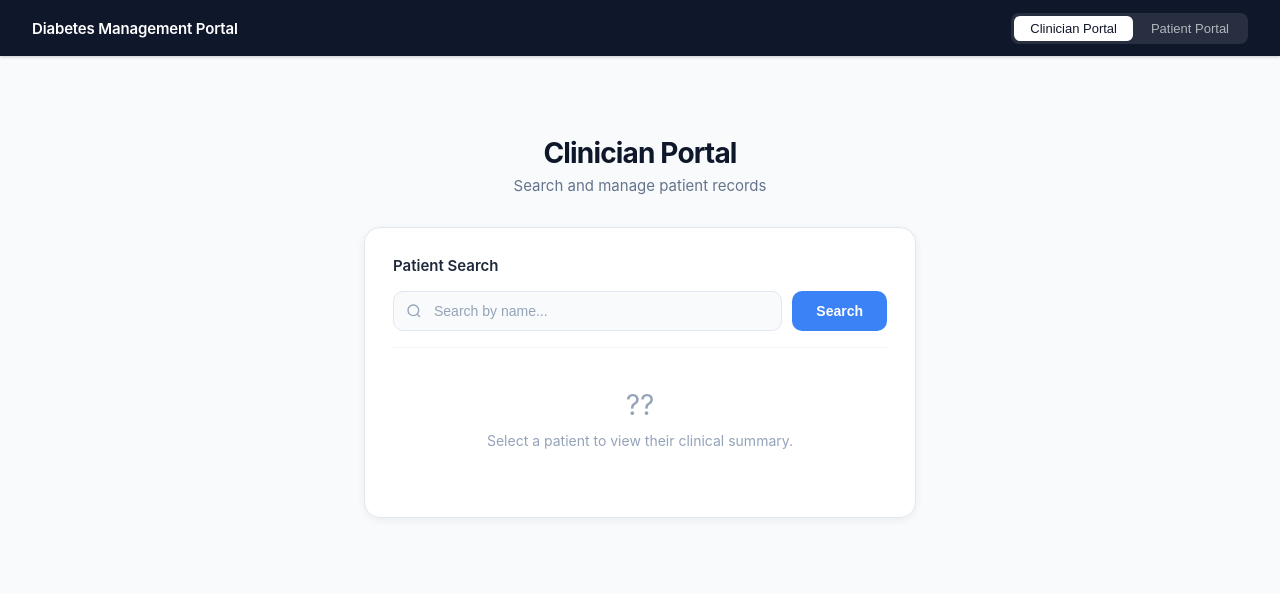
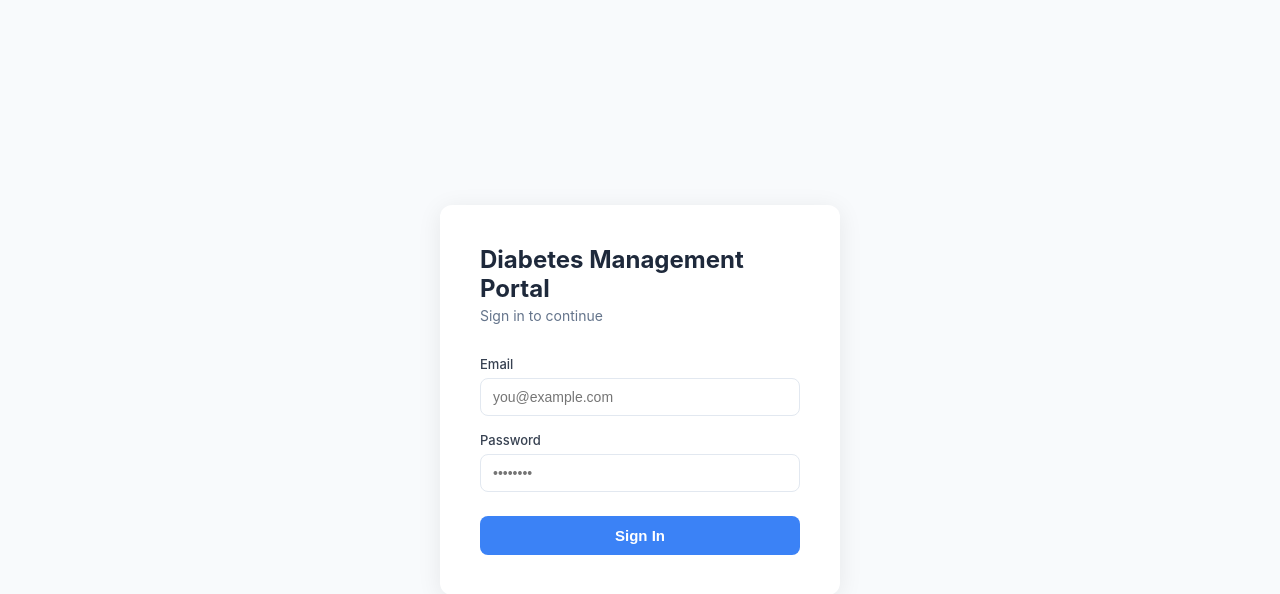
Before and after one commit to ameliatthomas24/fhir-project, a React (Vite) app in the folder src/frontend/: page / in a window 1280 px wide. Shown: the top 594 px of the page. Built offline with nearby package versions, Linux system fonts and the light colour scheme.

Commit message:
added login page

```diff
--- a/src/frontend/src/App.tsx
+++ b/src/frontend/src/App.tsx
@@ -1,31 +1,47 @@
-import { useState } from "react"; /*amelia*/
+import { useState } from "react";
 import PatientSearch from "./components/PatientSearch";
 import PatientRecord from "./components/PatientRecord";
+import Login from "./components/Login";
+import { getToken, clearToken } from "./api/client";
+import type { LoginResponse } from "./api/client";
 import type { PatientSummary } from "./types";
 import "./App.css";
 
 type Portal = "clinician" | "patient";
 
 export default function App() {
+  const [isLoggedIn, setIsLoggedIn] = useState<boolean>(!!getToken());
   const [portal, setPortal] = useState<Portal>("clinician");
   const [selectedPatient, setSelectedPatient] = useState<PatientSummary | null>(null);
+
+  const handleLogin = (data: LoginResponse) => {
+    setPortal(data.role === "patient" ? "patient" : "clinician");
+    setIsLoggedIn(true);
+  };
+
+  const handleLogout = () => {
+    clearToken();
+    setIsLoggedIn(false);
+    setSelectedPatient(null);
+  };
+
+  if (!isLoggedIn) {
+    return <Login onLogin={handleLogin} />;
+  }
 
   return (
     <div className="app">
       <header className="app-header">
         <span className="app-title">Diabetes Management Portal</span>
         <div className="portal-toggle">
-                    <button
-                        className={`toggle-btn ${portal === "clinician" ? "active" : ""}`}
-                        onClick={() => setPortal("clinician")}
-                    >
+          <button className={`toggle-btn ${portal === "clinician" ? "active" : ""}`} onClick={() => setPortal("clinician")}>
             Clinician Portal
           </button>
-                    <button
-                        className={`toggle-btn ${portal === "patient" ? "active" : ""}`}
-                        onClick={() => setPortal("patient")}
-                    >
+          <button className={`toggle-btn ${portal === "patient" ? "active" : ""}`} onClick={() => setPortal("patient")}>
             Patient Portal
+          </button>
+          <button onClick={handleLogout} style={{ marginLeft: "1rem", fontSize: "13px", color: "#64748b", background: "none", border: "none", cursor: "pointer" }}>
+            Log out
           </button>
         </div>
       </header>
@@ -35,11 +51,7 @@ export default function App() {
             <PatientSearch onSelect={setSelectedPatient} portal={portal} />
           </div>
         ) : (
-                    <PatientRecord
-                        patient={selectedPatient}
-                        portal={portal}
-                        onBack={() => setSelectedPatient(null)}
-                    />
+          <PatientRecord patient={selectedPatient} portal={portal} onBack={() => setSelectedPatient(null)} />
         )}
       </main>
     </div>
--- /dev/null
+++ b/src/frontend/src/components/Login.tsx
@@ -0,0 +1,73 @@
+import { useState } from "react";
+import { login } from "../api/client";
+import type { LoginResponse } from "../api/client";
+
+interface Props {
+  onLogin: (data: LoginResponse) => void;
+}
+
+export default function Login({ onLogin }: Props) {
+  const [email, setEmail] = useState("");
+  const [password, setPassword] = useState("");
+  const [error, setError] = useState<string | null>(null);
+  const [loading, setLoading] = useState(false);
+
+  const handleSubmit = async () => {
+    setError(null);
+    setLoading(true);
+    try {
+      const data = await login(email, password);
+      onLogin(data);
+    } catch (err) {
+      setError(err instanceof Error ? err.message : "Login failed");
+    } finally {
+      setLoading(false);
+    }
+  };
+
+  return (
+    <div style={{ display: "flex", justifyContent: "center", alignItems: "center", minHeight: "100vh", background: "#f8fafc" }}>
+      <div style={{ background: "white", borderRadius: "12px", padding: "2.5rem", width: "100%", maxWidth: "400px", boxShadow: "0 4px 24px rgba(0,0,0,0.08)" }}>
+        <h1 style={{ fontSize: "1.5rem", fontWeight: 700, color: "#1e293b", marginBottom: "0.25rem" }}>Diabetes Management Portal</h1>
+        <p style={{ color: "#64748b", fontSize: "14px", marginBottom: "2rem" }}>Sign in to continue</p>
+
+        {error && (
+          <div style={{ background: "#fee2e2", color: "#991b1b", padding: "10px 14px", borderRadius: "8px", fontSize: "13px", marginBottom: "1rem" }}>
+            {error}
+          </div>
+        )}
+
+        <div style={{ marginBottom: "1rem" }}>
+          <label style={{ fontSize: "13px", fontWeight: 500, color: "#374151", display: "block", marginBottom: "6px" }}>Email</label>
+          <input
+            type="email"
+            value={email}
+            onChange={e => setEmail(e.target.value)}
+            placeholder="you@example.com"
+            style={{ width: "100%", padding: "10px 12px", border: "1px solid #e2e8f0", borderRadius: "8px", fontSize: "14px", outline: "none", boxSizing: "border-box" }}
+          />
+        </div>
+
+        <div style={{ marginBottom: "1.5rem" }}>
+          <label style={{ fontSize: "13px", fontWeight: 500, color: "#374151", display: "block", marginBottom: "6px" }}>Password</label>
+          <input
+            type="password"
+            value={password}
+            onChange={e => setPassword(e.target.value)}
+            onKeyDown={e => e.key === "Enter" && handleSubmit()}
+            placeholder="••••••••"
+            style={{ width: "100%", padding: "10px 12px", border: "1px solid #e2e8f0", borderRadius: "8px", fontSize: "14px", outline: "none", boxSizing: "border-box" }}
+          />
+        </div>
+
+        <button
+          onClick={handleSubmit}
+          disabled={loading}
+          style={{ width: "100%", padding: "11px", background: "#3b82f6", color: "white", border: "none", borderRadius: "8px", fontSize: "15px", fontWeight: 600, cursor: loading ? "not-allowed" : "pointer", opacity: loading ? 0.7 : 1 }}
+        >
+          {loading ? "Signing in..." : "Sign In"}
+        </button>
+      </div>
+    </div>
+  );
+}
--- a/src/frontend/vite.config.ts
+++ b/src/frontend/vite.config.ts
@@ -12,8 +12,19 @@ export default defineConfig({
       'www.healthybean.me'
     ],
     proxy: {
+      "/auth": {
+        target: "http://hapi-backend:8000",
+        changeOrigin: true,
+      },
       "/patients": {
-        // Change 'localhost' to the service name in your docker-compose
+        target: "http://hapi-backend:8000",
+        changeOrigin: true,
+      },
+      "/observations": {
+        target: "http://hapi-backend:8000",
+        changeOrigin: true,
+      },
+      "/medications": {
         target: "http://hapi-backend:8000",
         changeOrigin: true,
       },
```
Lines whose indentation alone changed are shown as unchanged.
